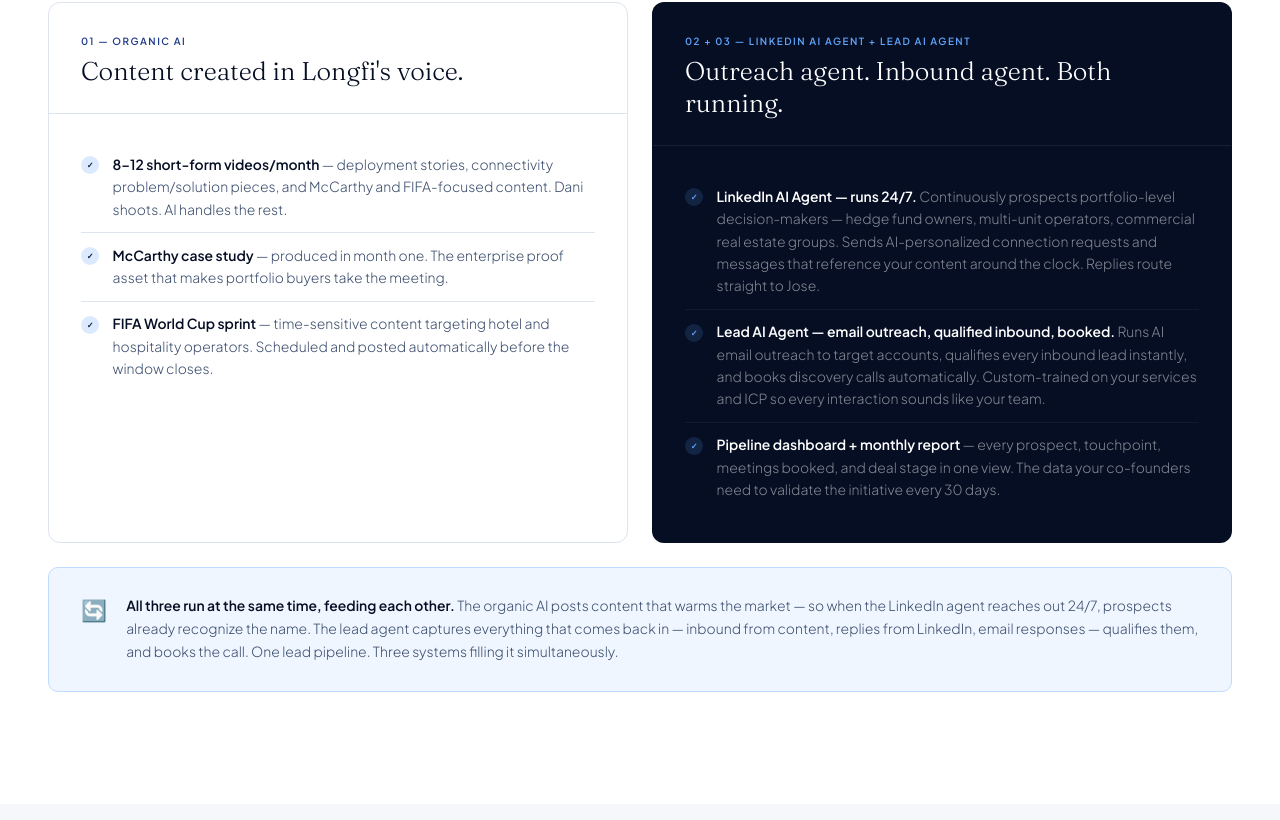
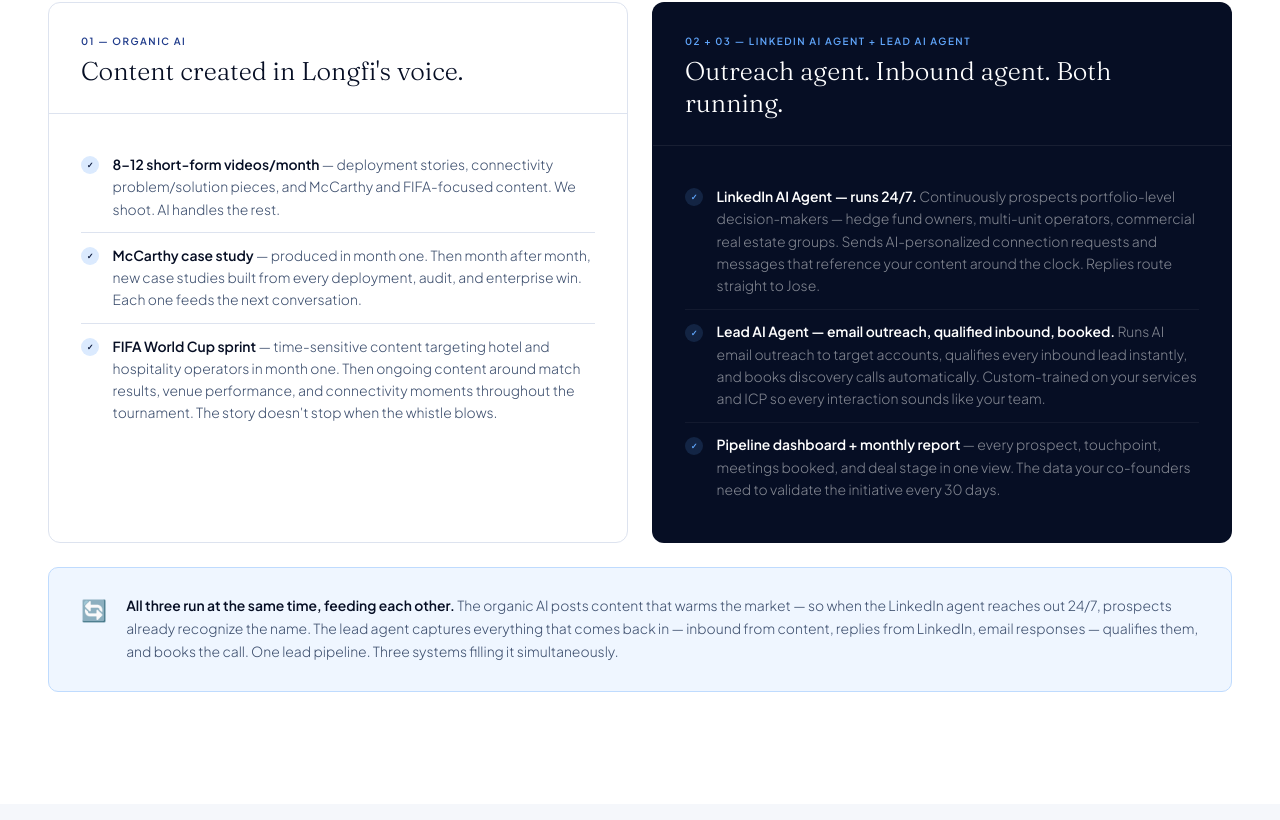
Before and after one commit to drvizuals/longfi, a plain HTML site: page index.html in a window 1280 px wide. Shown: the part 3900-4720 px from the top of the page. Drawn offline with Linux system fonts and the light colour scheme.

Commit message:
Update content descriptions for clarity and detail

```diff
--- a/index.html
+++ b/index.html
@@ -908,9 +908,9 @@
         <div class="bc-title">Content created in Longfi's voice.</div>
       </div>
       <div class="bc-body">
-        <div class="bi"><div class="bi-dot">✓</div><div class="bi-t"><strong>8–12 short-form videos/month</strong> — deployment stories, connectivity problem/solution pieces, and McCarthy and FIFA-focused content. Dani shoots. AI handles the rest.</div></div>
-        <div class="bi"><div class="bi-dot">✓</div><div class="bi-t"><strong>McCarthy case study</strong> — produced in month one. The enterprise proof asset that makes portfolio buyers take the meeting.</div></div>
-        <div class="bi"><div class="bi-dot">✓</div><div class="bi-t"><strong>FIFA World Cup sprint</strong> — time-sensitive content targeting hotel and hospitality operators. Scheduled and posted automatically before the window closes.</div></div>
+        <div class="bi"><div class="bi-dot">✓</div><div class="bi-t"><strong>8–12 short-form videos/month</strong> — deployment stories, connectivity problem/solution pieces, and McCarthy and FIFA-focused content. We shoot. AI handles the rest.</div></div>
+        <div class="bi"><div class="bi-dot">✓</div><div class="bi-t"><strong>McCarthy case study</strong> — produced in month one. Then month after month, new case studies built from every deployment, audit, and enterprise win. Each one feeds the next conversation.</div></div>
+        <div class="bi"><div class="bi-dot">✓</div><div class="bi-t"><strong>FIFA World Cup sprint</strong> — time-sensitive content targeting hotel and hospitality operators in month one. Then ongoing content around match results, venue performance, and connectivity moments throughout the tournament. The story doesn't stop when the whistle blows.</div></div>
       </div>
     </div>
 
@@ -1159,8 +1159,8 @@
           <div style="font-family:'Fraunces',serif;font-size:1.1rem;font-weight:300;color:#fff;margin-bottom:1.2rem;">Content created in Longfi's voice.</div>
           <div style="display:flex;flex-direction:column;gap:.65rem;">
             <div style="font-size:.83rem;font-weight:300;color:rgba(255,255,255,.55);display:flex;gap:.6rem;"><span style="color:var(--sky);flex-shrink:0;">✓</span>8–12 short-form videos/month</div>
-            <div style="font-size:.83rem;font-weight:300;color:rgba(255,255,255,.55);display:flex;gap:.6rem;"><span style="color:var(--sky);flex-shrink:0;">✓</span>McCarthy case study asset</div>
-            <div style="font-size:.83rem;font-weight:300;color:rgba(255,255,255,.55);display:flex;gap:.6rem;"><span style="color:var(--sky);flex-shrink:0;">✓</span>FIFA World Cup sprint</div>
+            <div style="font-size:.83rem;font-weight:300;color:rgba(255,255,255,.55);display:flex;gap:.6rem;"><span style="color:var(--sky);flex-shrink:0;">✓</span>Case studies built every month</div>
+            <div style="font-size:.83rem;font-weight:300;color:rgba(255,255,255,.55);display:flex;gap:.6rem;"><span style="color:var(--sky);flex-shrink:0;">✓</span>FIFA content — launch + ongoing results</div>
           </div>
         </div>
         <!-- LINKEDIN AI AGENT -->
```
